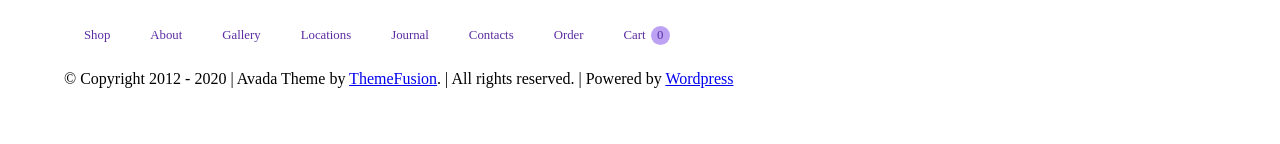
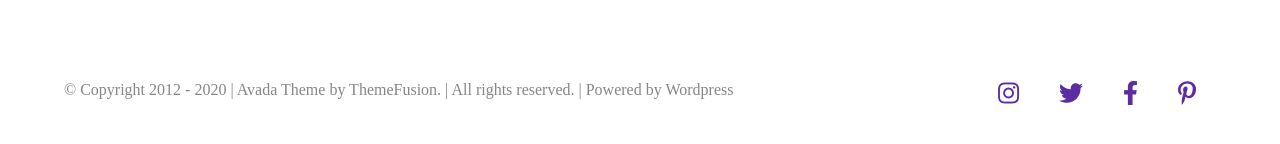
Before and after one commit to DarioBosco/proj-html-vuejs, a Vue app: page / in a window 1280 px wide. Shown: the part 1923-2067 px from the top of the page. Before the commit the page ends 2011 px from the top, so only its background shows below. Built offline with nearby package versions, Linux system fonts and the light colour scheme; a small style sheet from the web is missing.

Commit message:
Sistemati link e immagine header

```diff
--- a/src/components/Footer.vue
+++ b/src/components/Footer.vue
@@ -22,7 +22,13 @@
 			</nav>
 			<div class="footer-bottom">
 				<div class="legal">&copy; Copyright 2012 - 2020 | Avada Theme by <a :href="links.legal.themeFusion">ThemeFusion</a>. | All rights reserved. | Powered by <a :href="links.legal.wordpress">Wordpress</a></div>
-				<div class="socials"></div>
+				<div class="socials">
+					<ul>
+						<li v-for="link in links.socials" :key="link">
+							<a :href="link.link"><i :class="link.iconPrefix + ' ' + link.icon"></i></a>
+						</li>
+					</ul>
+				</div>
 			</div>
 		</div>
 	</footer>
@@ -76,10 +82,26 @@ export default {
 					wordpress: 'https://www.wordpress.com',
 				},
 				socials: {
-					instagram: 'https://www.instagram.com/',
-					twitter: 'https://twitter.com/',
-					facebook: 'https://facebook.com/',
-					pinterest: 'https://pinterest.com/',
+					instagram: {
+						iconPrefix: 'fab',
+						icon: 'fa-instagram',
+						link: 'https://www.instagram.com/',
+					},
+					twitter: {
+						iconPrefix: 'fab',
+						icon: 'fa-twitter',
+						link: 'https://www.twitter.com/',
+					},
+					facebook: {
+						iconPrefix: 'fab',
+						icon: 'fa-facebook-f',
+						link: 'https://www.facebook.com/',
+					},
+					pinterest: {
+						iconPrefix: 'fab',
+						icon: 'fa-pinterest-p',
+						link: 'https://www.pinterest.com/',
+					},
 				},
 			},
 		};
@@ -155,5 +177,35 @@ footer {
 			}
 		}
 	}
+	.footer-bottom {
+		display: flex;
+		justify-content: space-between;
+		margin: 100px 0;
+
+		.legal {
+			color: $tertiary;
+
+			a {
+				text-decoration: none;
+				color: inherit;
+			}
+		}
+		.socials {
+			ul {
+				list-style: none;
+
+				li {
+					display: inline-block;
+					margin: 0 20px;
+					color: $primary;
+					font-size: 1.5rem;
+
+					a {
+						color: inherit;
+					}
+				}
+			}
+		}
+	}
 }
 </style>
--- a/src/components/Header.vue
+++ b/src/components/Header.vue
@@ -86,6 +86,7 @@ export default {
 header {
 	font-family: 'Work Sans';
 	.header-wrapper {
+		height: 100vh;
 		background-image: url('../assets/img/hero-header-bakery.jpg');
 		background-size: cover;
 		background-position: top;
```
